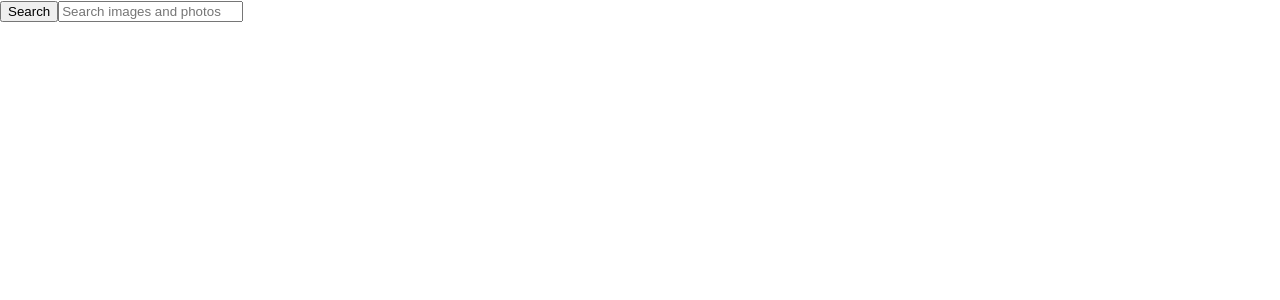
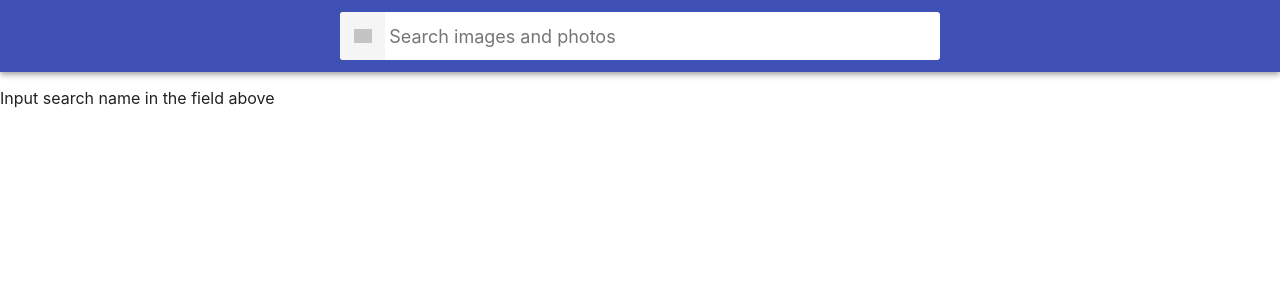
Before and after one commit to Aleksandr-Pod/goit-react-hw-03-image-finder, a React (Create React App) app: page / in a window 1280 px wide. Shown: the top 300 px of the page. Built offline with nearby package versions, Linux system fonts and the light colour scheme; grey boxes are pictures that could not be loaded.

Commit message:
Searchbar + Gallery

```diff
--- a/package.json
+++ b/package.json
@@ -1,12 +1,13 @@
 {
-  "name": "react-homework-template",
+  "name": "goit-react-hw-03-image-finder",
   "version": "0.1.0",
   "private": true,
-  "homepage": "https://goitacademy.github.io/react-homework-template/",
+  "homepage": "https://aleksandr-pod.github.io/goit-react-hw-03-image-finder/",
   "dependencies": {
     "@testing-library/jest-dom": "^5.16.1",
     "@testing-library/react": "^12.1.2",
     "@testing-library/user-event": "^13.5.0",
+    "prop-types": "^15.8.1",
     "react": "^17.0.2",
     "react-dom": "^17.0.2",
     "react-scripts": "5.0.0",
--- a/src/components/App.jsx
+++ b/src/components/App.jsx
@@ -1,13 +1,52 @@
 import { Component } from 'react';
-import Searchbar from './Searchbar'
-
+import "./styles.css";
+import Searchbar from './Searchbar';
+import ImageGallery from './ImageGallery';
+import Loader from './Loader';
 
 export class App extends Component {
+      state = {
+        page: 1,
+        searchName: "jazz",
+        gallery: null,
+        isLoading: false
+}
+
+componentDidMount() {
+
+}
+componentDidUpdate(_, prevState) {
+  if (prevState.searchName !== this.state.searchName) {
+    console.log("выполняем новый запрос");
+    this.handleQuery();
+  }
+}
+handleQuery() {
+  const URL = "https://pixabay.com/api/";
+  const key = "25089539-92235f01f3468a6ac8c56a646";
+  const { page, searchName } = this.state;
+  this.setState({ isLoading: true });
+  fetch(`${URL}?q=${searchName}&page=${page}&key=${key}&image_type=photo&orientation=horizontal&per_page=12`)
+    .then(resp => resp.json())
+    .then(gallery => this.setState({ gallery, isLoading: false }))
+}
+  onSubmit = (evt) => {
+    evt.preventDefault();
+    this.setState({ searchName: evt.target.elements.searchName.value })
+  }
+
   render() {
+    console.log("Рендер");
       return (
     <div>
-      <Searchbar/>
+      <Searchbar onSubmit={this.onSubmit} />
+      {this.state.isLoading && <Loader/>}
+      {this.state.gallery ?
+        <ImageGallery gallery={this.state.gallery} page={this.state.page} /> :
+        <p>Input search name in the field above</p>
+      }
+
     </div>
   );
   }
-};
+}
--- a/src/components/Button.js
+++ b/src/components/Button.js
@@ -1,5 +1,5 @@
 export default function Button() {
     return (
-        <button type="button">Load more</button>
+        <button type="button" className="Button">Load more</button>
     )
  }
--- a/src/components/ImageGallery.js
+++ b/src/components/ImageGallery.js
@@ -1,9 +1,20 @@
 import ImageGalleryItem from "./ImageGalleryItem";
+import Button from './Button';
+import PropTypes from 'prop-types';
 
-export default function ImageGallery () {
+export default function ImageGallery({ gallery, page } ) {
+    const rest = (gallery.totalHits - page * 12);
     return (
-<ul class="gallery">
-<ImageGalleryItem/>
-</ul>
+        <>
+        <ul className="ImageGallery">
+            {gallery.hits.map(item => (
+                <ImageGalleryItem key={item.id} item={item}/>
+            ))}
+        </ul>
+            {rest > 0 && <Button />}
+        </>
     )
- }
+}
+ImageGallery.propTypes = {
+    gallery: PropTypes.array
+}
--- a/src/components/ImageGalleryItem.js
+++ b/src/components/ImageGalleryItem.js
@@ -1,7 +1,13 @@
-export default function ImageGalleryItem() {
+import PropTypes from 'prop-types';
+
+export default function ImageGalleryItem({ item }) {
     return (
-        <li class="gallery-item">
-            <img src="" alt="" />
+        <li className="ImageGalleryItem">
+            <img className="ImageGalleryItem-image" src={item.webformatURL} alt="" />
         </li>
     )
 }
+
+ImageGalleryItem.propTypes = {
+    item: PropTypes.object
+}
--- a/src/components/Loader.js
+++ b/src/components/Loader.js
@@ -1,5 +1,6 @@
 export default function Loader() {
     return (<>
+        <p>Показывается лоадер</p>
         {/* Используй любой готовый компонент, например react-loader-spinner */}
         </>
     )
--- a/src/components/Modal.js
+++ b/src/components/Modal.js
@@ -1,7 +1,7 @@
 export default function Modal() {
     return (
             <div class="overlay">
-  <div class="modal">
+  <div className="modal">
     <img src="" alt="" />
   </div>
 </div>
--- a/src/components/Searchbar.js
+++ b/src/components/Searchbar.js
@@ -1,15 +1,17 @@
-export default function Searchbar() {
-    return (    <header class="searchbar">
-        <form class="form">
-            <button type="submit" class="button">
-                <span class="button-label">Search</span>
+export default function Searchbar({ onSubmit }) {
+
+    return (    <header className="Searchbar">
+        <form className="SearchForm" onSubmit={onSubmit}>
+            <button type="submit" className="SearchForm-button">
+                <span className="SearchForm-button-label">Search</span>
             </button>
 
             <input
-                class="input"
+                className="SearchForm-input"
+                name="searchName"
                 type="text"
-                autocomplete="off"
-                autofocus
+                autoComplete="off"
+                autoFocus
                 placeholder="Search images and photos"
             />
         </form>
--- a/src/index.js
+++ b/src/index.js
@@ -1,7 +1,6 @@
 import React from 'react';
 import ReactDOM from 'react-dom';
 import { App } from 'components/App';
-import reportWebVitals from './reportWebVitals';
 import './index.css';
 
 ReactDOM.render(
@@ -10,8 +9,3 @@ ReactDOM.render(
   </React.StrictMode>,
   document.getElementById('root')
 );
-
-// If you want to start measuring performance in your app, pass a function
-// to log results (for example: reportWebVitals(console.log))
-// or send to an analytics endpoint. Learn more: https://bit.ly/CRA-vitals
-reportWebVitals();
```
